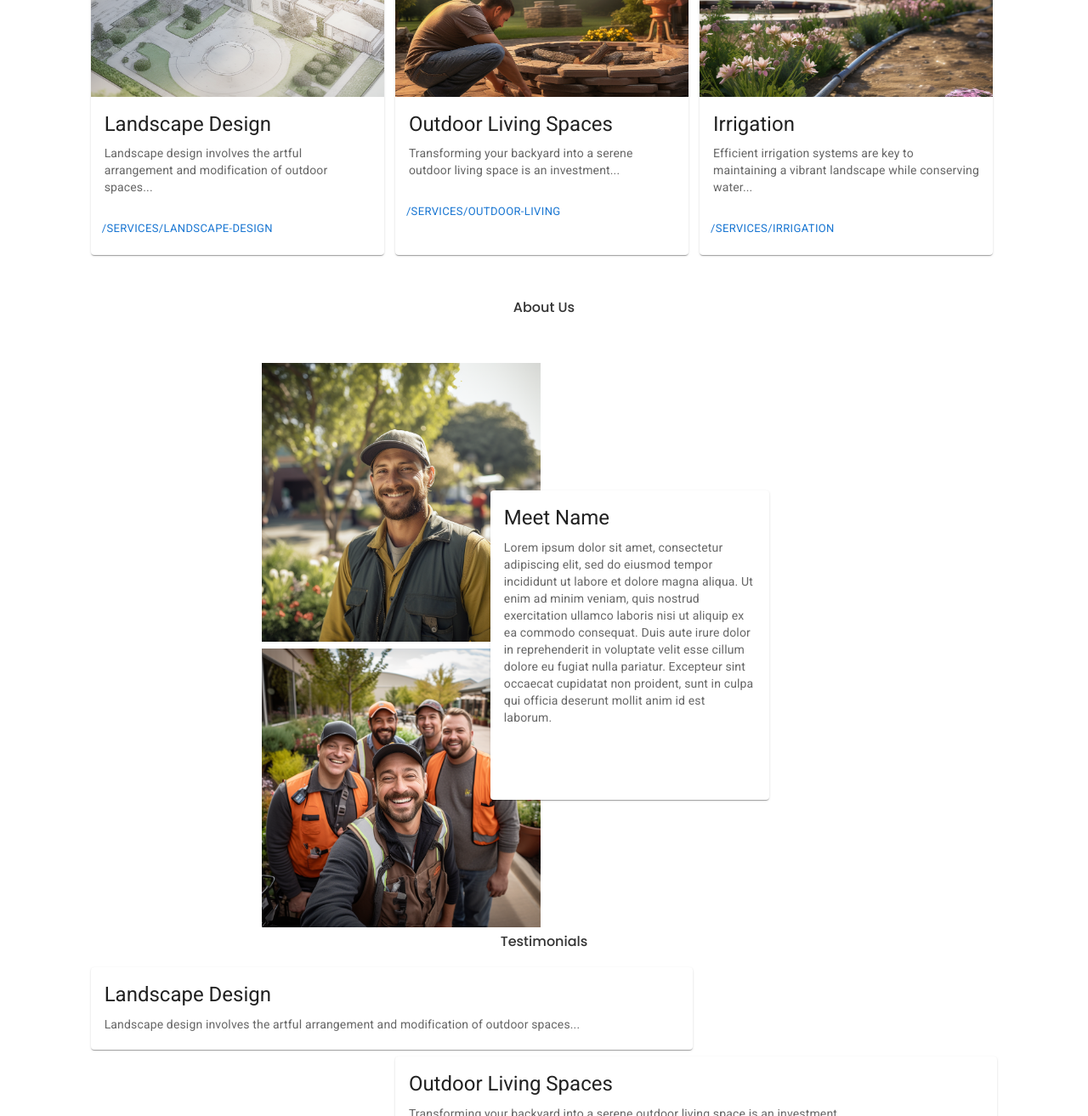
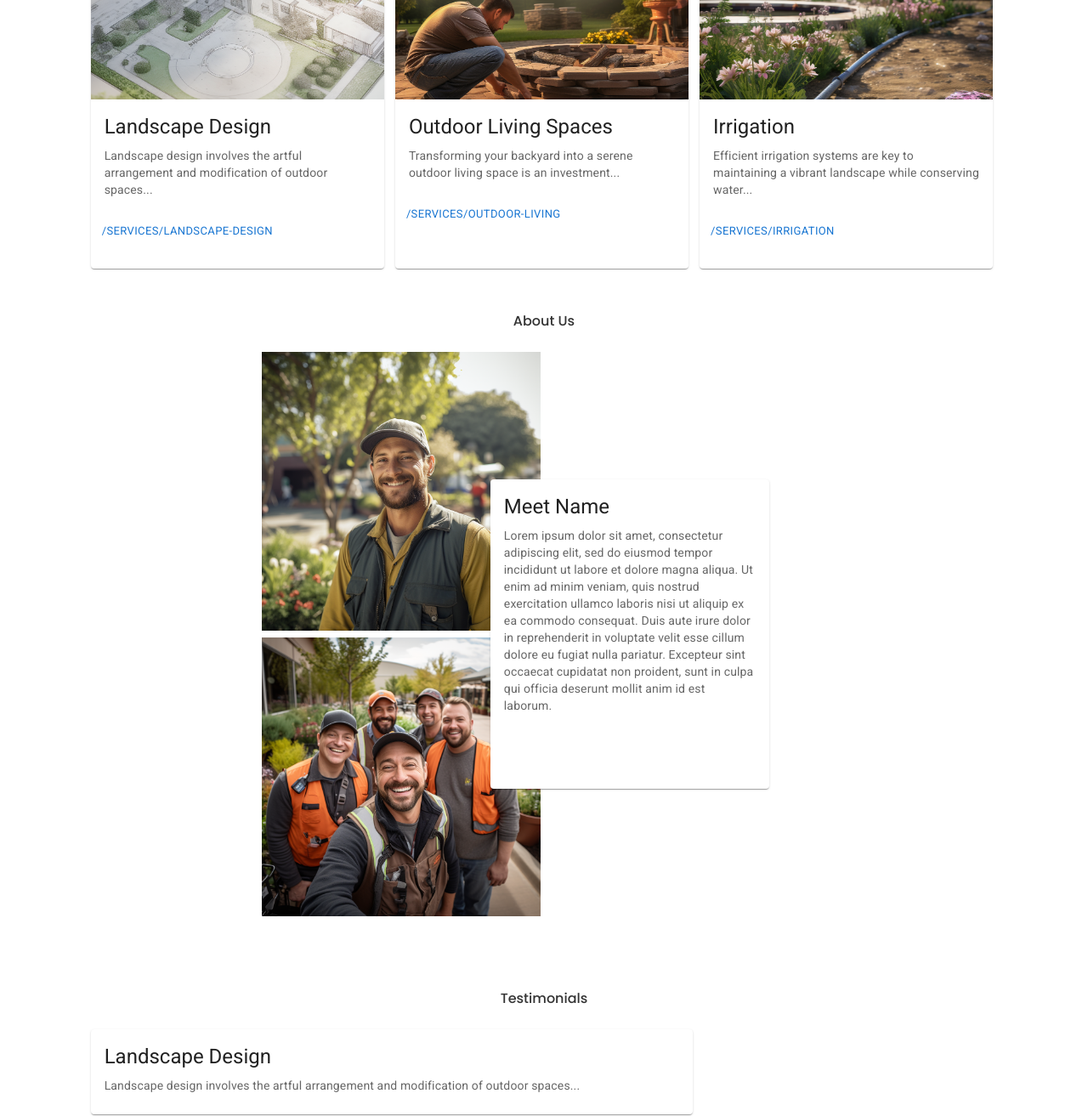
Before and after one commit to johnlundy94/landscape, a React (Create React App) app: page / in a window 1280 px wide. Shown: the part 1312-2625 px from the top of the page at 85% size. Built offline with nearby package versions, Linux system fonts and the light colour scheme.

Commit message:
Added correct padding to titles

```diff
--- a/src/styles/About.css
+++ b/src/styles/About.css
@@ -1,9 +1,10 @@
 .about-container{
     padding-top: 50px;
+    padding-bottom: 35px;
     display: grid;
     gap: .5rem;
     grid-template-columns: repeat(16, 1fr);
-    grid-template-rows: 10% repeat(4, auto);
+    grid-template-rows: 40px repeat(4, auto);
     grid-column: 2 / span 10;
     width: 100%;
 }
--- a/src/styles/Services.css
+++ b/src/styles/Services.css
@@ -3,7 +3,7 @@
     display: grid;
     gap: .5rem;
     grid-template-columns: repeat(3, 1fr);
-    grid-template-rows: 10% auto;
+    grid-template-rows: 40px auto;
     grid-column: 2 / span 10;
     width: 100%;
 }
--- a/src/styles/Testimonials.css
+++ b/src/styles/Testimonials.css
@@ -3,7 +3,7 @@
     display: grid;
     gap: .5rem;
     grid-template-columns: repeat(3, 1fr);
-    grid-template-rows: 10% repeat(3, auto);
+    grid-template-rows: 40px repeat(3, auto);
     grid-column: 2 / span 10;
     width: 100%;
 }
```
